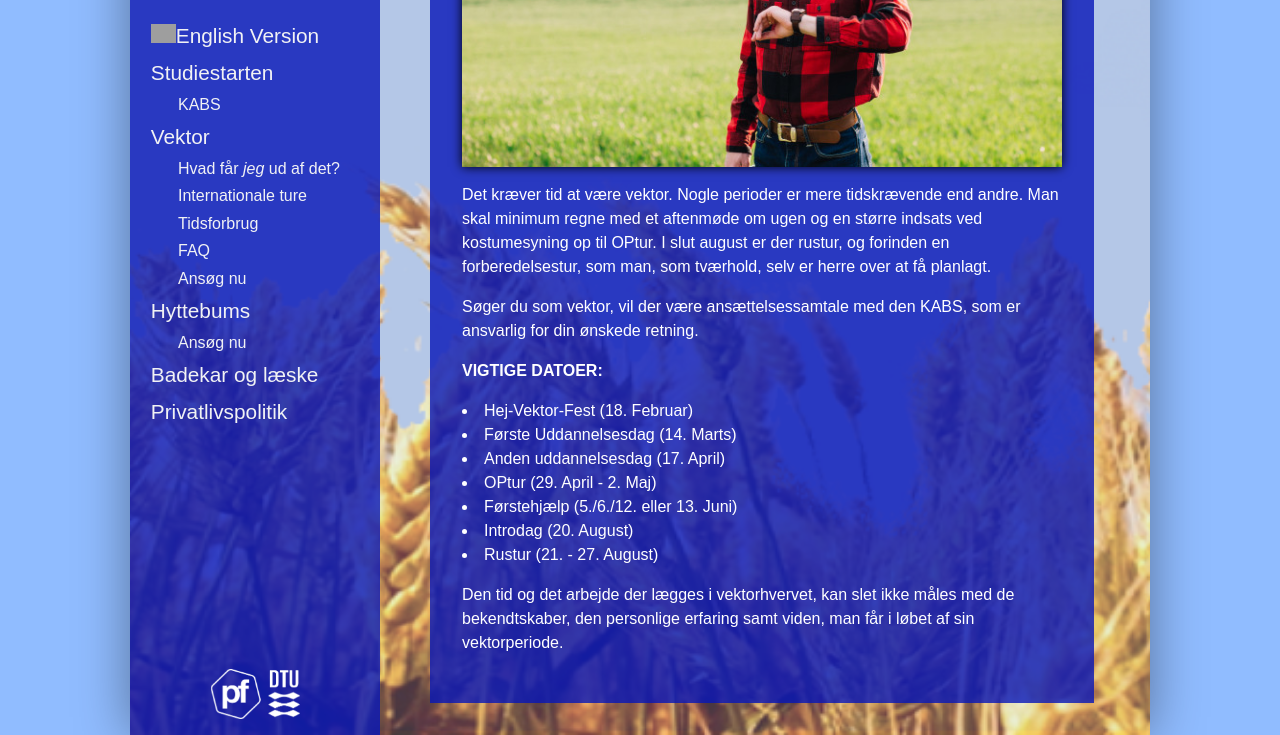
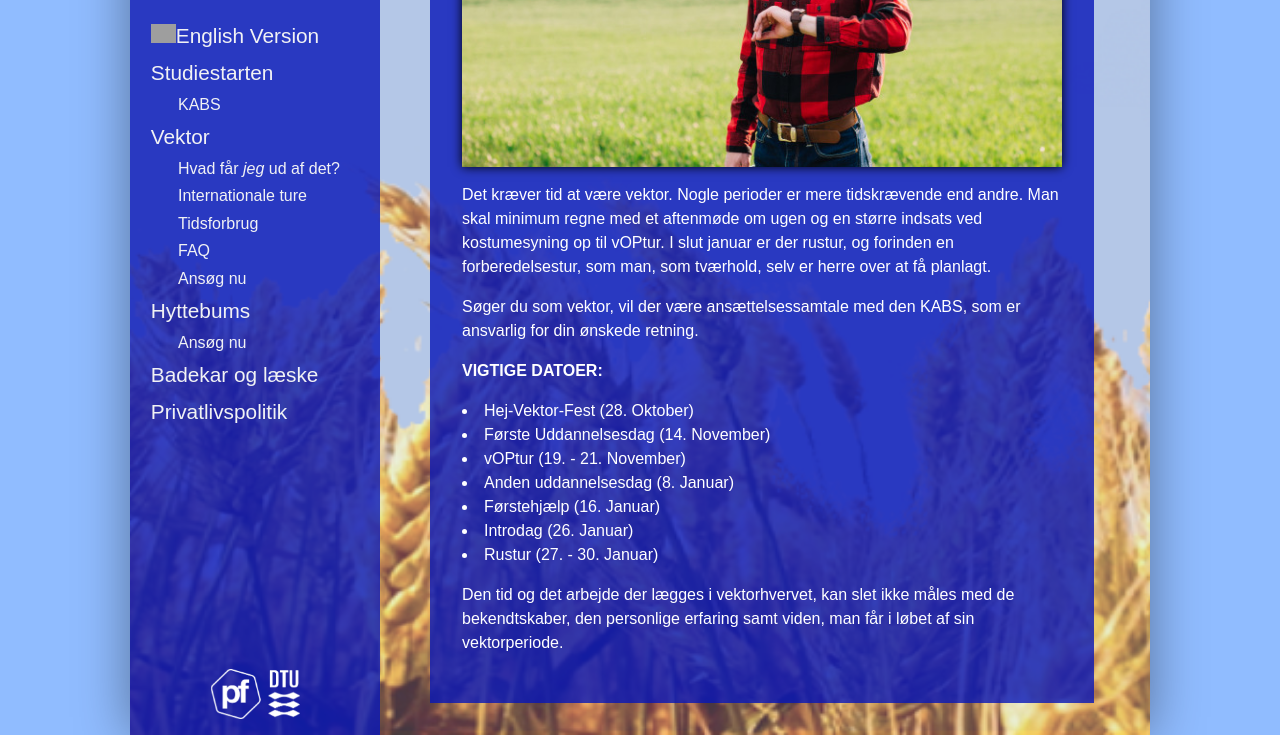
Before and after one commit to KABSDTU/kabsdtu.github.io, a Jekyll site: the page built from tidsforbrug.md, in a window 1280 px wide and 900 px high, scrolled down 173 px, cut to the strip 165-900 px from the top of the window. Built offline with Jekyll 4.4.1, drawn with Linux system fonts in a browser that asks for light colours; some web fonts are replaced; grey boxes are pictures that could not be loaded.

Commit message:
Datoer opdateret

```diff
--- a/tidsforbrug.md
+++ b/tidsforbrug.md
@@ -11,8 +11,8 @@ title: Tidsforbrug
 <p>
 Det kræver tid at være vektor.
 Nogle perioder er mere tidskrævende end andre.
-Man skal minimum regne med et aftenmøde om ugen og en større indsats ved kostumesyning op til OPtur.
-I slut august er der rustur, og forinden en forberedelsestur, som man, som tværhold, selv er herre over at få planlagt.
+Man skal minimum regne med et aftenmøde om ugen og en større indsats ved kostumesyning op til vOPtur.
+I slut januar er der rustur, og forinden en forberedelsestur, som man, som tværhold, selv er herre over at få planlagt.
 </p>
 
 <p>
@@ -24,13 +24,13 @@ Søger du som vektor, vil der være ansættelsessamtale med den KABS, som er ans
 <b>VIGTIGE DATOER:</b>
 </p>
 
-<li>Hej-Vektor-Fest (18. Februar)</li>
-<li>Første Uddannelsesdag (14. Marts)</li>
-<li>Anden uddannelsesdag (17. April)</li>
-<li>OPtur (29. April - 2. Maj)</li>
-<li>Førstehjælp (5./6./12. eller 13. Juni)</li>
-<li>Introdag (20. August) </li>
-<li>Rustur (21. - 27. August)</li>
+<li>Hej-Vektor-Fest (28. Oktober)</li>
+<li>Første Uddannelsesdag (14. November)</li>
+<li>vOPtur (19. - 21. November)</li>
+<li>Anden uddannelsesdag (8. Januar)</li>
+<li>Førstehjælp (16. Januar)</li>
+<li>Introdag (26. Januar) </li>
+<li>Rustur (27. - 30. Januar)</li>
 
 <p>
 Den tid og det arbejde der lægges i vektorhvervet, kan slet ikke måles med de bekendtskaber, den personlige erfaring samt viden, man får i løbet af sin vektorperiode.
```
